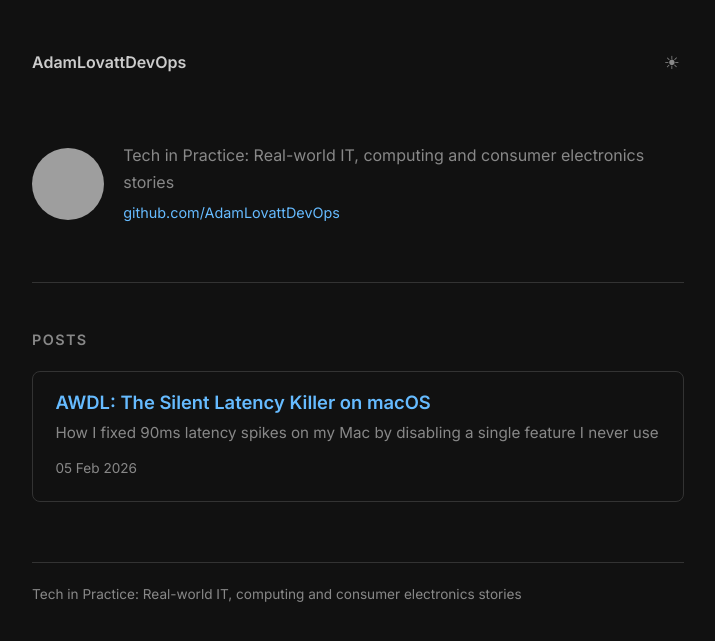
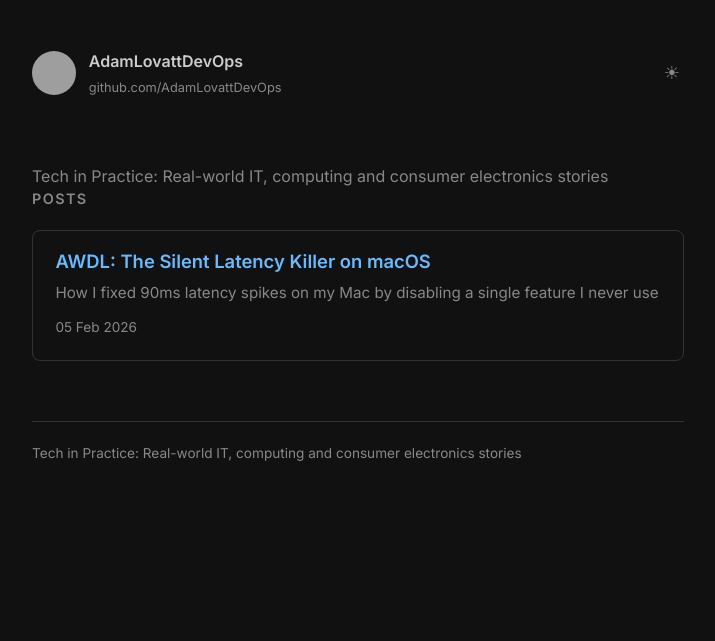
Before and after one commit to AdamLovattDevOps/adamlovattdevops.github.io, a Jekyll site: the page built from index.md, in a window 1280 px wide, cut to the strip 0-641 px from the top of the page. Shown: the whole strip, without its empty margins (282-997 px from the left). Built offline with Jekyll 4.4.1, drawn with Linux system fonts in a browser that asks for light colours; grey boxes are pictures that could not be loaded.

Commit message:
Move profile to global header - appears on all pages
Co-Authored-By: Claude Opus 4.5 <noreply@anthropic.com>

```diff
--- a/_layouts/default.html
+++ b/_layouts/default.html
@@ -49,10 +49,40 @@
       align-items: center;
     }
 
+    .header-profile {
+      display: flex;
+      align-items: center;
+      gap: 0.8em;
+      text-decoration: none;
+    }
+
+    .header-profile:hover {
+      text-decoration: none;
+    }
+
+    .header-pic {
+      width: 44px;
+      height: 44px;
+      border-radius: 50%;
+      border: none;
+      margin: 0;
+    }
+
+    .header-info {
+      display: flex;
+      flex-direction: column;
+      gap: 0.1em;
+    }
+
     .site-title {
       color: var(--text);
-      text-decoration: none;
       font-weight: 600;
+      font-size: 1em;
+    }
+
+    .header-link {
+      color: var(--text-muted);
+      font-size: 0.8em;
     }
 
     .theme-toggle {
@@ -254,7 +284,13 @@
 <body>
   <div class="container">
     <header>
-      <a href="/" class="site-title">{{ site.title }}</a>
+      <a href="/" class="header-profile">
+        <img src="https://github.com/AdamLovattDevOps.png" alt="Profile" class="header-pic">
+        <div class="header-info">
+          <span class="site-title">{{ site.title }}</span>
+          <span class="header-link">github.com/AdamLovattDevOps</span>
+        </div>
+      </a>
       <button class="theme-toggle" onclick="toggleTheme()" aria-label="Toggle theme">
         <span class="theme-icon">☀</span>
       </button>
--- a/_layouts/home.html
+++ b/_layouts/home.html
@@ -2,15 +2,7 @@
 layout: default
 ---
 
-<div class="home-intro">
-  <div class="profile-row">
-    <img src="https://github.com/AdamLovattDevOps.png" alt="Profile" class="profile-pic">
-    <div class="profile-info">
-      <p class="tagline">{{ site.description }}</p>
-      <a href="https://github.com/AdamLovattDevOps" class="github-link">github.com/AdamLovattDevOps</a>
-    </div>
-  </div>
-</div>
+<p class="tagline">{{ site.description }}</p>
 
 {{ content }}
 
```
